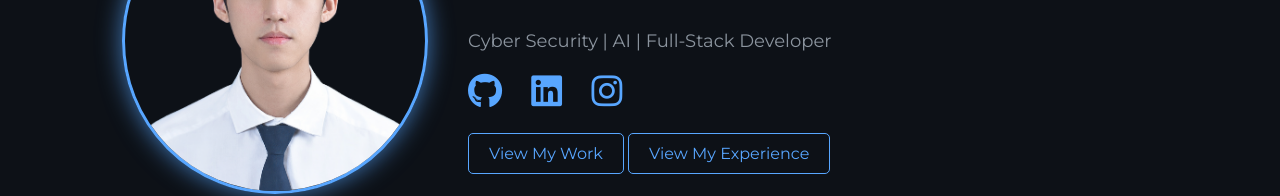
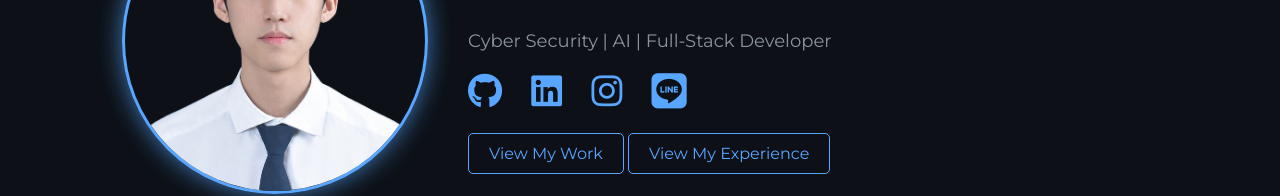
Before and after one commit to danjkpw/jakrapatwpd, a plain HTML site: page index.html in a window 1280 px wide. Shown: the part 261-457 px from the top of the page. Drawn offline with Linux system fonts and the light colour scheme.

Commit message:
Image error, line contact

```diff
--- a/index.html
+++ b/index.html
@@ -71,6 +71,9 @@
         </a>
         <a href="https://www.instagram.com/danjkp/" target="_blank">
             <i class="fab fa-instagram"></i>
+        </a>
+        <a href="https://line.me/ti/p/7_JaiYnAWQ" target="_blank">
+            <i class="fab fa-line"></i>
         </a>
 </div>
         <a class="btn" href="#projects">View My Work</a>
```
